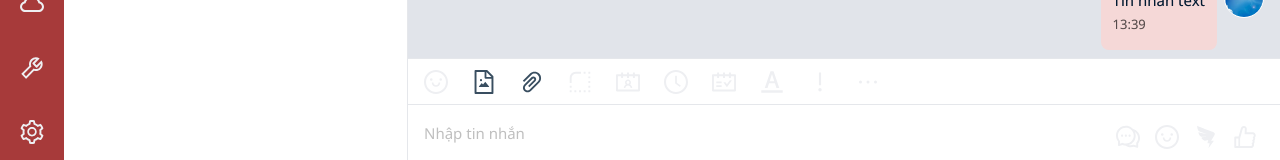
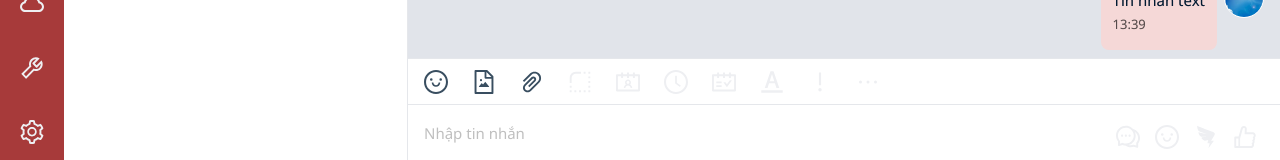
Before and after one commit to thanhan11315/Chat, a React (Create React App) app: page / in a window 1280 px wide. Shown: the part 636-796 px from the top of the page. Built offline with nearby package versions, Linux system fonts and the light colour scheme.

Commit message:
an nham icon

```diff
--- a/src/layouts/DefaultLayout/index.js
+++ b/src/layouts/DefaultLayout/index.js
@@ -722,7 +722,7 @@ function DefaultLayout({ children }) {
               >
                 <Tooltip placement="leftBottom" title="Gửi Icon">
                   <div>
-                    <SmileOutlined className="not-use" />
+                    <SmileOutlined />
                   </div>
                 </Tooltip>
               </Popover>
```
